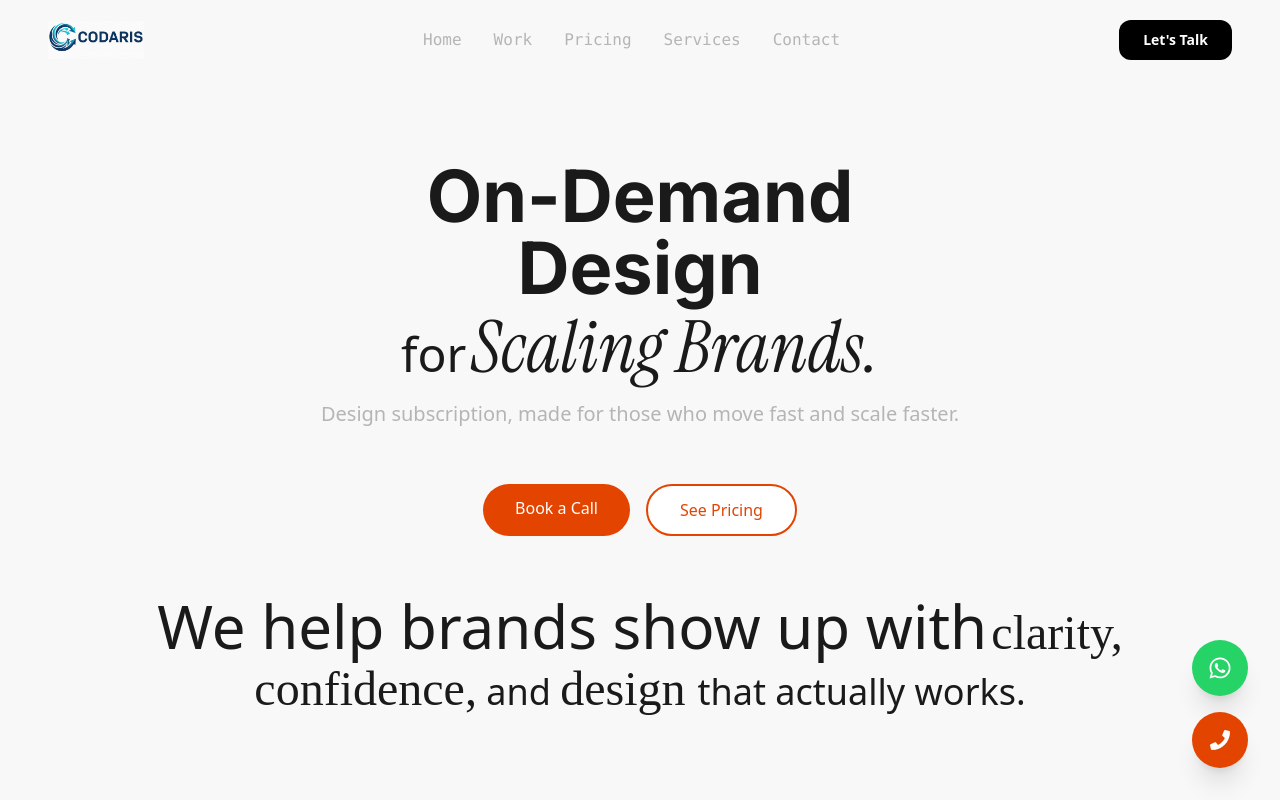
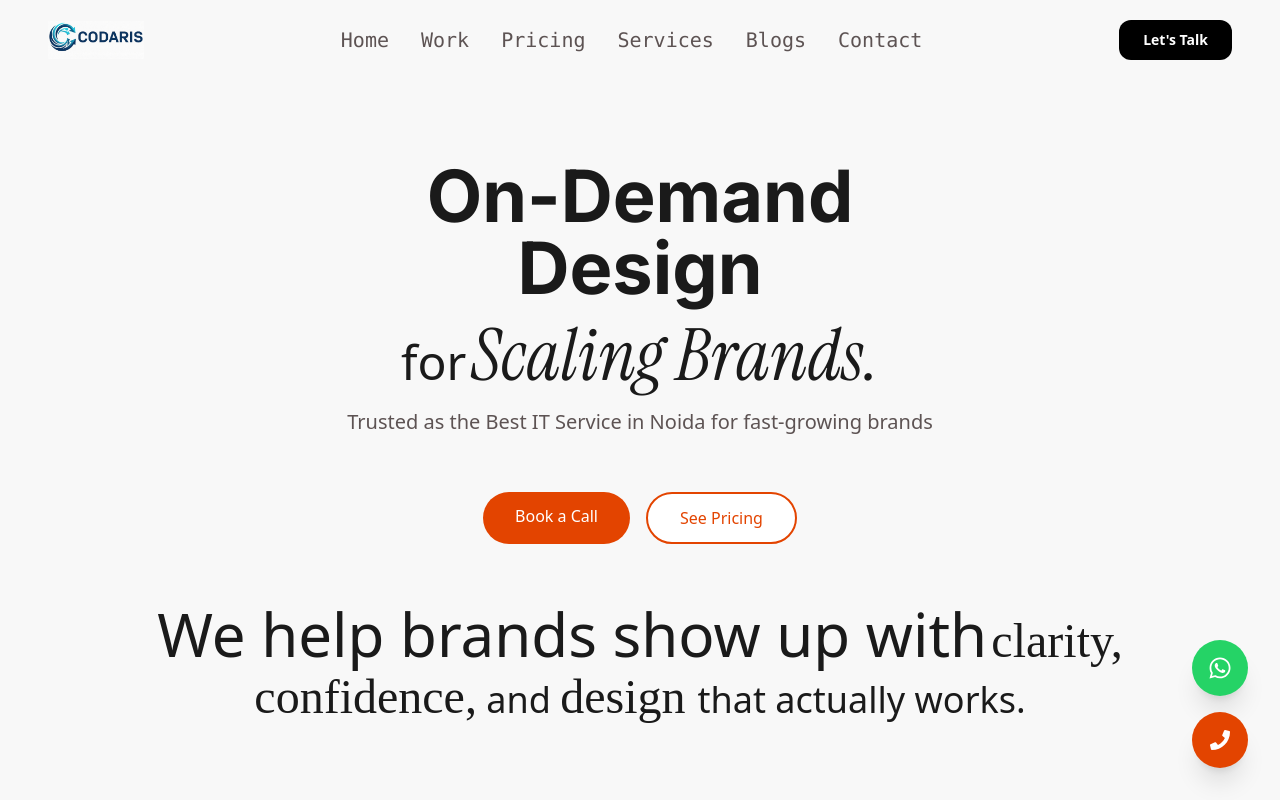
Before and after one commit to DCABHI83/codaris, a React (Vite) app: page / in a window 1280 px wide. Shown: the top 800 px of the page. Built offline with nearby package versions, Linux system fonts and the light colour scheme; a web font is replaced by a local one.

Commit message:
made some changes fixed some issues and fixed animations

```diff
--- a/src/components/Hero.jsx
+++ b/src/components/Hero.jsx
@@ -7,15 +7,17 @@ const Hero = () => {
    <>
 
    <div className='flex flex-col justify-center items-center gap-4 mt-20 px-4'>
-   <div className='flex flex-col gap-2 max-w-2xl'>
+   <div className='flex flex-col gap-4 max-w-2xl'>
     <h1 className='text-4xl md:text-6xl lg:text-7xl font-inter font-bold text-center'>On-Demand Design</h1>
     <h1 className='text-center'>
       <span className='text-3xl md:text-4xl lg:text-5xl'>for</span>{' '}
       <span className='text-4xl md:text-6xl lg:text-7xl font-instrument italic'>Scaling Brands.</span>
     </h1>
-    <p className='text-base md:text-lg lg:text-xl text-[#B5B5B5] text-center mt-2'>
-      Design subscription, made for those who move fast and scale faster.
-    </p>
+
+    {/* SEO Keyword Line Added */}
+  <h1 className='text-xl text-[#5d5353] text-center'>
+  Trusted as the Best IT Service in Noida for fast-growing brands
+</h1>
    </div>
 
    <div className='flex flex-col sm:flex-row gap-4 mt-10'>
@@ -23,7 +25,7 @@ const Hero = () => {
       href="tel:+918210072406"
       className='group relative overflow-hidden bg-[#E34400] text-white rounded-full px-8 py-3 font-medium transition-all duration-300 hover:shadow-lg text-center'
     >
-      <span className='relative inline-block transition-transform duration-300 ease-out group-hover:-translate-y-full'>
+      <span className='relative inline-block transition-transform duration-300 ease-out'>
         Book a Call
       </span>
       <span className='absolute left-0 right-0 top-0 inline-block translate-y-full transition-transform duration-300 ease-out group-hover:translate-y-0 px-8 py-3'>
@@ -33,9 +35,9 @@ const Hero = () => {
 
     <a
       href="#pricing"
-      className='group relative overflow-hidden bg-white text-[#E34400] border-2 border-[#E34400] rounded-full px-8 py-3 font-medium transition-all duration-300 hover:bg-[#E34400] hover:text-white hover:shadow-lg text-center'
+      className='group relative overflow-hidden bg-white text-[#E34400] border-2 border-[#E34400] rounded-full px-8 py-3 font-medium transition-all duration-300 hover:bg-[#e55011] hover:text-white hover:shadow-lg text-center'
     >
-      <span className='relative inline-block transition-transform duration-300 ease-out group-hover:-translate-y-full'>
+      <span className='relative inline-block transition-transform duration-300 ease-out'>
         See Pricing
       </span>
       <span className='absolute left-0 right-0 top-0 inline-block translate-y-full transition-transform duration-300 ease-out group-hover:translate-y-0 px-8 py-3'>
--- a/src/components/OurTeam.jsx
+++ b/src/components/OurTeam.jsx
@@ -65,7 +65,7 @@ const OurTeam = () => {
       <div className='py-16 px-4'>
         {/* Header */}
         <div className='flex flex-col items-center mb-16'>
-          <h3 className='text-gray-400 font-mono text-sm uppercase tracking-wider mb-4'>Our Team</h3>
+          <h3 className='text-xl text-[#5d5353] font-mono text-sm uppercase tracking-wider mb-4'>Our Team</h3>
           <h1 className='text-5xl md:text-6xl font-inter font-bold text-center mb-4'>
             Meet the <span className='font-instrument italic text-6xl md:text-7xl'>creative minds</span>
           </h1>
--- a/src/components/OurWork.jsx
+++ b/src/components/OurWork.jsx
@@ -1,5 +1,5 @@
-import React from 'react'
-import { motion } from 'framer-motion'
+import React, { useEffect, useRef } from 'react'
+import { motion, useMotionValue, animate } from 'framer-motion'
 import image1 from '../assets/image1.png'
 import image2 from '../assets/image2.png'
 import image3 from '../assets/image3.png'
@@ -10,35 +10,68 @@ import image7 from '../assets/image7.png'
 import image8 from '../assets/image8.png'
 import image9 from '../assets/image9.png'
 
+const CARD_WIDTH = 500
+const GAP = 24
+const DURATION = 20
+
 const OurWork = () => {
-  const images = [image1, image2, image3, image4,image5,image6,image7,image8,image9];
+  const images = [image1, image2, image3, image4, image5, image6, image7, image8, image9]
+  const duplicatedImages = [...images, ...images]
 
+  const x = useMotionValue(0)
+  const controlsRef = useRef(null)
+  const isPausedRef = useRef(false)
 
-  const duplicatedImages = [...images, ...images];
+  const totalWidth = (CARD_WIDTH + GAP) * images.length
+
+  const startAnimation = () => {
+    x.set(0)
+    controlsRef.current = animate(x, -totalWidth, {
+      ease: "linear",
+      duration: DURATION,
+      repeat: Infinity,
+      repeatType: "loop",
+    })
+  }
+
+  useEffect(() => {
+    startAnimation()
+    return () => controlsRef.current?.stop()
+  }, [])
+
+  const handleMouseEnter = () => {
+    isPausedRef.current = true
+    controlsRef.current?.stop()
+  }
+
+  const handleMouseLeave = () => {
+    isPausedRef.current = false
+    const current = x.get()
+    const remaining = Math.abs(current) / totalWidth  // fraction already traveled
+    const remainingDuration = DURATION * (1 - remaining)
+
+    controlsRef.current = animate(x, -totalWidth, {
+      ease: "linear",
+      duration: remainingDuration,
+      onComplete: () => {
+        if (!isPausedRef.current) startAnimation()
+      },
+    })
+  }
 
   return (
-    <>
-      <div className="w-full overflow-hidden py-16 mt-5">
-
+    <div className="w-full overflow-hidden">
       <div className="relative flex">
         <motion.div
           className="flex gap-6 px-3"
-            animate={{
-              x: [0, -((300 + 24) * images.length)],
-            }}
-            transition={{
-              x: {
-                repeat: Infinity,
-                repeatType: "loop",
-                duration: 20,
-                ease: "linear",
-              },
-            }}
+          style={{ x }}
+          onMouseEnter={handleMouseEnter}
+          onMouseLeave={handleMouseLeave}
         >
           {duplicatedImages.map((img, index) => (
             <motion.div
               key={index}
-                className="shrink-0 w-[500px] h-[350px] rounded-2xl overflow-hidden "
+              className={`shrink-0 w-[${CARD_WIDTH}px] h-[350px] rounded-2xl overflow-hidden`}
               whileHover={{ scale: 1.05 }}
               transition={{ duration: 0.3 }}
             >
@@ -53,7 +86,6 @@ const OurWork = () => {
         </motion.div>
       </div>
     </div>
-    </>
   )
 }
 
--- a/src/components/Pricing.jsx
+++ b/src/components/Pricing.jsx
@@ -2,7 +2,7 @@ import React, { useState } from 'react'
 import { motion } from 'framer-motion'
 
 const Pricing = () => {
-  const [isRental, setIsRental] = useState(true);
+  const [isRental, setIsRental] = useState(false);
 
   const oneTimePlans = [
     {
@@ -296,7 +296,7 @@ const Pricing = () => {
         )}
 
         {/* Hosting Information Banner */}
-        <div className='max-w-4xl mx-auto mt-12 p-6 bg-blue-50 rounded-xl border border-blue-200'>
+        <div className='max-w-4xl mx-auto mt-12 p-6 bg-blue-50 rounded-xl border border-black-200'>
           <div className='flex items-start gap-3'>
             <svg className='w-6 h-6 text-blue-600 shrink-0 mt-1' fill="none" stroke="currentColor" viewBox="0 0 24 24">
               <path strokeLinecap="round" strokeLinejoin="round" strokeWidth={2} d="M5 12h14M5 12a2 2 0 01-2-2V6a2 2 0 012-2h14a2 2 0 012 2v4a2 2 0 01-2 2M5 12a2 2 0 00-2 2v4a2 2 0 002 2h14a2 2 0 002-2v-4a2 2 0 00-2-2m-2-4h.01M17 16h.01" />
--- a/src/ui/Header.jsx
+++ b/src/ui/Header.jsx
@@ -18,12 +18,13 @@ const Header = () => {
         </div>
 
         {/* Desktop Navigation */}
-        <div className='hidden md:flex gap-8 text-[#B5B5B5] font-mono text-base'>
-          <a href="#home" className='hover:text-black transition-colors'>Home</a>
-          <a href="#work" className='hover:text-black transition-colors'>Work</a>
-          <a href="#pricing" className='hover:text-black transition-colors'>Pricing</a>
-          <a href="#services" className='hover:text-black transition-colors'>Services</a>
-          <a href="#contact" className='hover:text-black transition-colors'>Contact</a>
+        <div className='hidden md:flex gap-8 text-[#5d5353] font-mono text-base'>
+          <a href="#home" className='hover:text-black transition-colors text-xl'>Home</a>
+          <a href="#work" className='hover:text-black transition-colors text-xl'>Work</a>
+          <a href="#pricing" className='hover:text-black transition-colors text-xl'>Pricing</a>
+          <a href="#services" className='hover:text-black transition-colors text-xl'>Services</a>
+          <a href="#services" className='hover:text-black transition-colors text-xl'>Blogs</a>
+          <a href="#contact" className='hover:text-black transition-colors text-xl'>Contact</a>
         </div>
 
         {/* Desktop CTA Button */}
```
Also changed, not shown: src/index.css (line endings or trailing spaces). Lines whose indentation alone changed are shown as unchanged.
